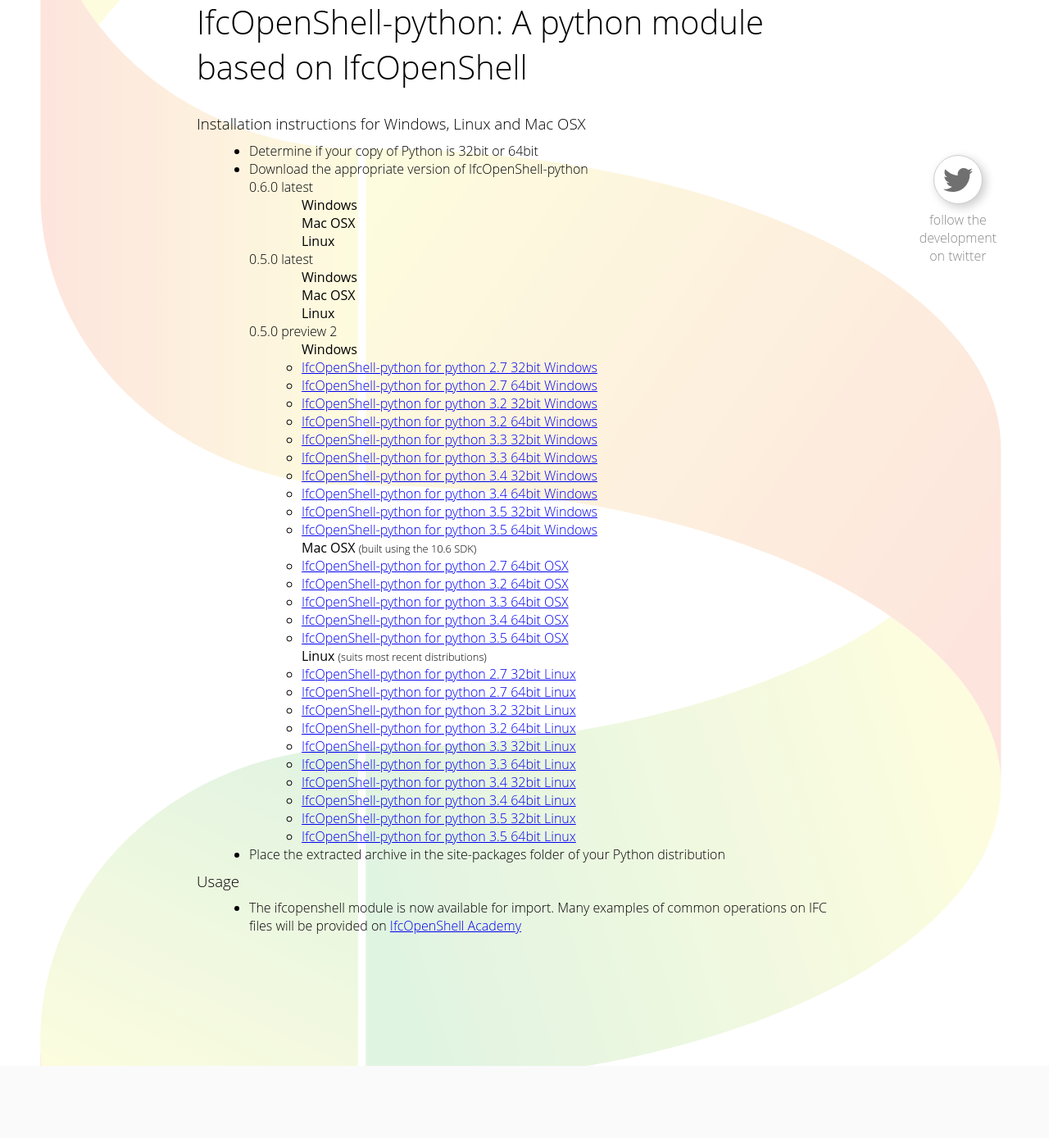
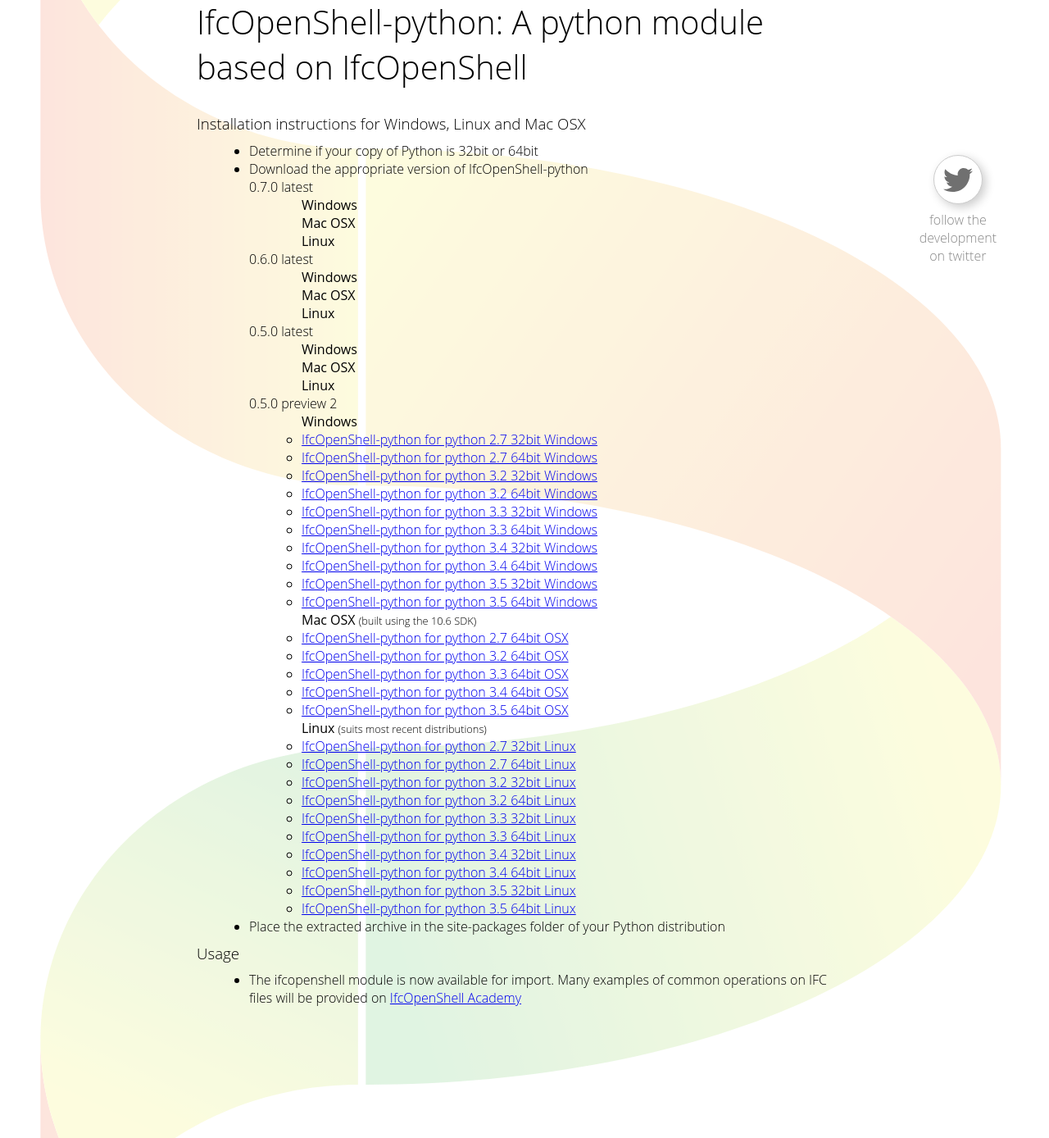
Before and after one commit to IfcOpenShell/website, a Flask app: template templates/python.html in a window 1280 px wide. Shown: the part 181-1569 px from the top of the page at 82% size. Before the commit the page ends 1481 px from the top, so only its background shows below. Run offline with Flask 2, Linux system fonts and the light colour scheme; the template is opened without the code that fills it, so the values that code supplies are empty.

Commit message:
Add 0.7 builds

```diff
--- a/app.py
+++ b/app.py
@@ -34,8 +34,9 @@
 def convert():
     dico_master = builds.get("IfcConvert", "master")
     dico_v6 = builds.get("IfcConvert", "v0.6.0")
+    dico_v7 = builds.get('IfcConvert','v0.7.0')
     return render_template(
-        "ifcconvert.html", builds_master=dico_master, builds_v06=dico_v6
+        "ifcconvert.html", builds_master=dico_master, builds_v06=dico_v6, dict_v7=dico_v7
     )
 
 
@@ -43,7 +44,8 @@
 def python():
     dico_master = builds.get("ifcopenshell-python", "master")
     dico_v6 = builds.get("ifcopenshell-python", "v0.6.0")
-    return render_template("python.html", builds_master=dico_master, builds_v06=dico_v6)
+    dict_v7 = builds.get('ifcopenshell-python','v0.7.0')
+    return render_template("python.html", builds_master=dico_master, builds_v06=dico_v6, dict_v7=dict_v7)
 
 
 @app.route("/code")
--- a/templates/python.html
+++ b/templates/python.html
@@ -9,6 +9,22 @@
 <ul>
 <li>Determine if your copy of Python is 32bit or 64bit</li>
 <li>Download the appropriate version of IfcOpenShell-python</li>
+
+<li style='list-style-type:none'>0.7.0 latest</li>
+<ul>
+<li style='list-style-type:none'><b>Windows</b></li>
+{% for t in dict_v7['Windows'] %}
+<li><a href="{{t[0]}}">{{t[1]}}</a></li>
+{% endfor %}
+<li style='list-style-type:none'><b>Mac OSX</b></li>
+{% for t in dict_v7['OSX'] %}
+<li><a href="{{t[0]}}">{{t[1]}}</a></li>
+{% endfor %}
+<li style='list-style-type:none'><b>Linux</b></li>
+{% for t in dict_v7['Linux'] %}
+<li><a href="{{t[0]}}">{{t[1]}}</a></li>
+{% endfor %}
+</ul></li>
 
 <li style='list-style-type:none'>0.6.0 latest</li>
 <ul>
```
